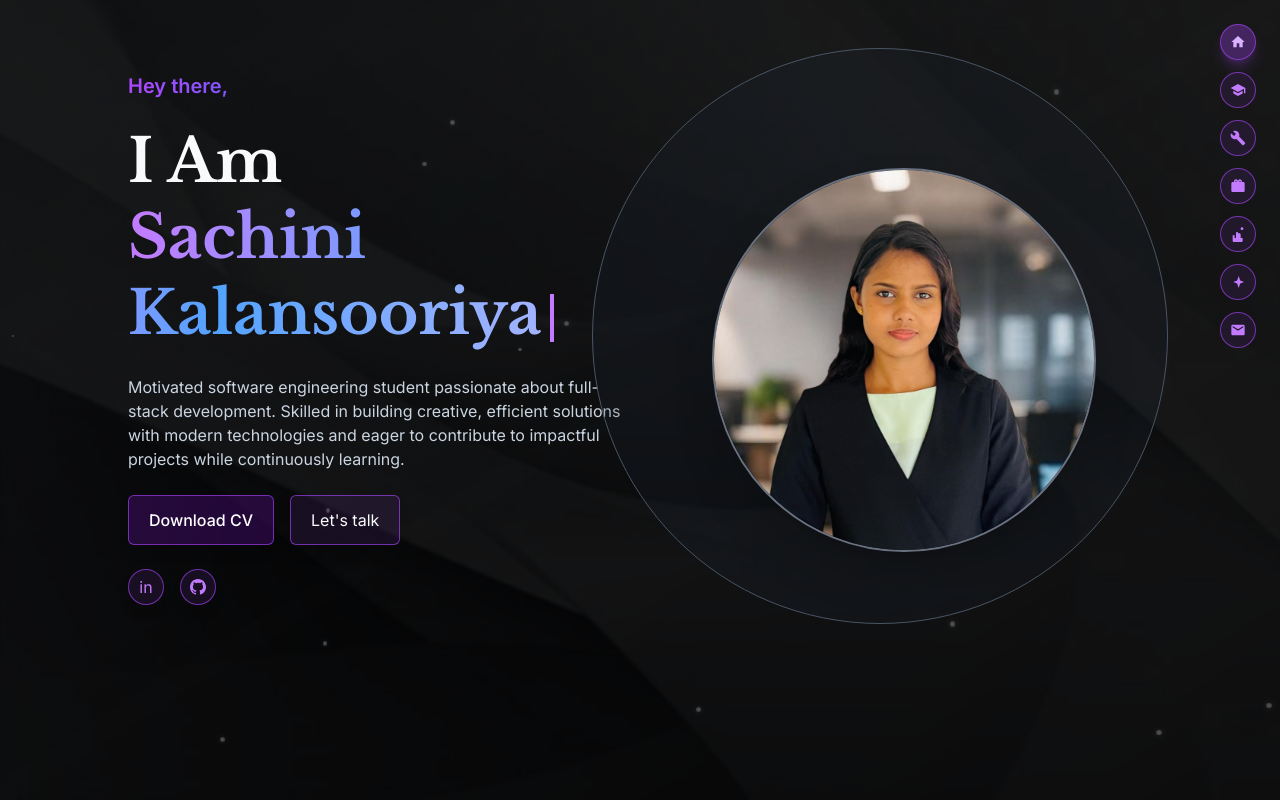
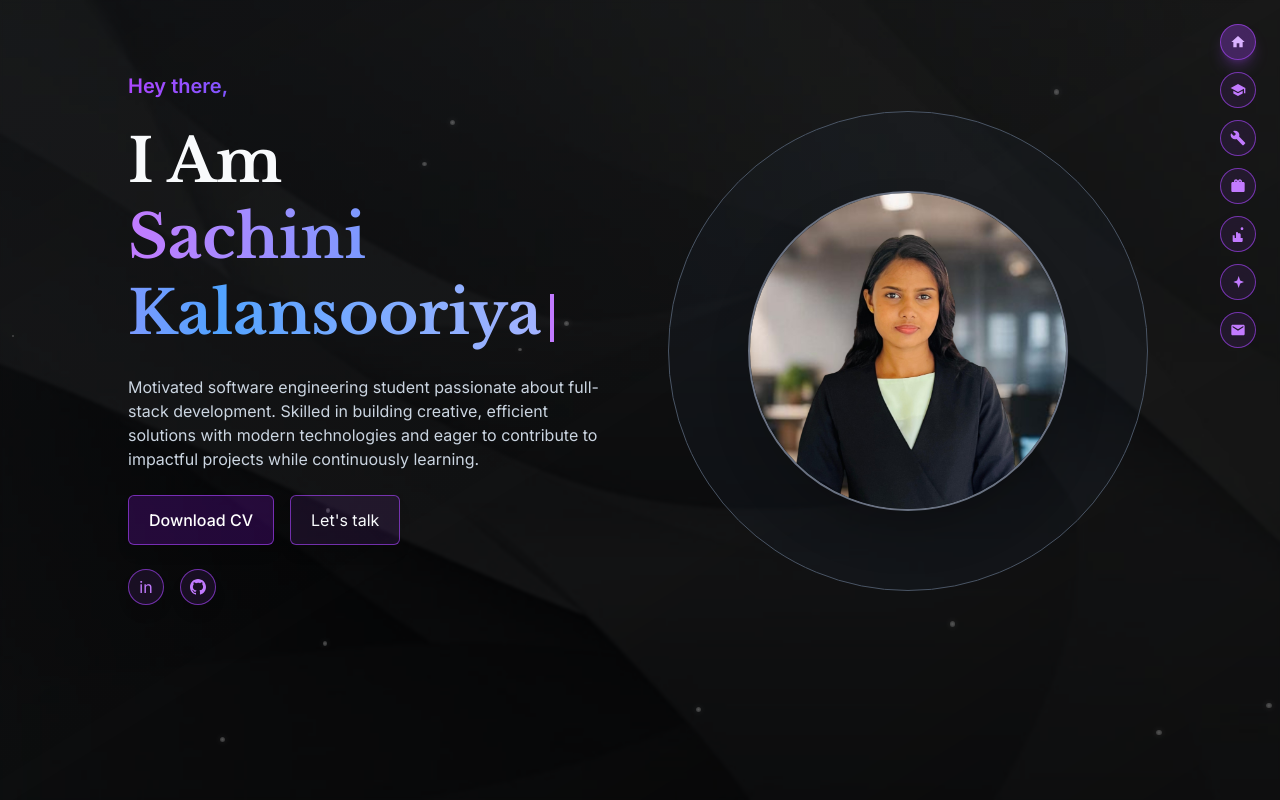
Before and after one commit to SachiniKalansooriya/my-portfolio, a Next.js app: page / in a window 1280 px wide. Shown: the top 800 px of the page. Built offline with nearby package versions, Linux system fonts and the light colour scheme.

Commit message:
Enhance layout of home section: center content and adjust image sizes for better responsiveness

```diff
--- a/src/app/page.tsx
+++ b/src/app/page.tsx
@@ -819,9 +819,9 @@ export default function Home() {
 
         {/* HOME SECTION */}
         <section id="home" className="min-h-screen pt-6 pb-12">
-          <div className="grid items-start grid-cols-1 gap-8 lg:grid-cols-2">
+          <div className="grid items-center grid-cols-1 gap-8 lg:grid-cols-2 lg:gap-12">
             {/* Left content */}
-            <div className="max-w-xl space-y-6 lg:order-1">
+            <div className="max-w-xl space-y-6 lg:order-1 lg:justify-self-start">
               <div className="text-xl font-semibold text-center text-transparent bg-gradient-to-r from-purple-500 via-blue-600 to-indigo-600 bg-clip-text lg:text-left">Hey there,</div>
 
               <h1 className="text-4xl font-extrabold leading-tight text-center md:text-5xl lg:text-6xl lg:text-left">
@@ -873,12 +873,12 @@ export default function Home() {
             </div>
 
             {/* Right portrait with circular backdrop - Desktop only */}
-            <div className="relative justify-center hidden lg:flex lg:justify-end lg:order-2">
-              <div className="relative w-80 h-80 sm:w-96 sm:h-96 md:w-[32rem] md:h-[32rem] lg:w-[36rem] lg:h-[36rem] flex items-center justify-center">
+            <div className="relative justify-center hidden lg:flex lg:justify-center lg:order-2">
+              <div className="relative flex items-center justify-center w-80 h-80 sm:w-96 sm:h-96 md:w-[28rem] md:h-[28rem] lg:w-[30rem] lg:h-[30rem]">
                 {/* Desktop backdrop */}
-                <div className="absolute w-72 h-72 sm:w-80 sm:h-80 md:w-[32rem] md:h-[32rem] lg:w-[36rem] lg:h-[36rem] rounded-full bg-[var(--surface)]/20 border-1 border-gray-600 md:-right-4 md:-top-6" />
+                <div className="absolute w-72 h-72 sm:w-80 sm:h-80 md:w-[28rem] md:h-[28rem] lg:w-[30rem] lg:h-[30rem] rounded-full bg-[var(--surface)]/20 border-1 border-gray-600 top-1/2 left-1/2 transform -translate-x-1/2 -translate-y-1/2" />
                 {/* Desktop profile picture */}
-                <div className="relative w-64 h-64 overflow-hidden border-2 border-gray-500 rounded-full shadow-2xl sm:w-72 sm:h-72 md:w-80 md:h-80 lg:w-96 lg:h-96">
+                <div className="relative w-64 h-64 overflow-hidden border-2 border-gray-500 rounded-full shadow-2xl sm:w-72 sm:h-72 md:w-72 md:h-72 lg:w-80 lg:h-80">
                   <Image src="/propic.jpg" alt="Profile" className="object-cover w-full h-full" width={384} height={384} />
                 </div>
               </div>
```
